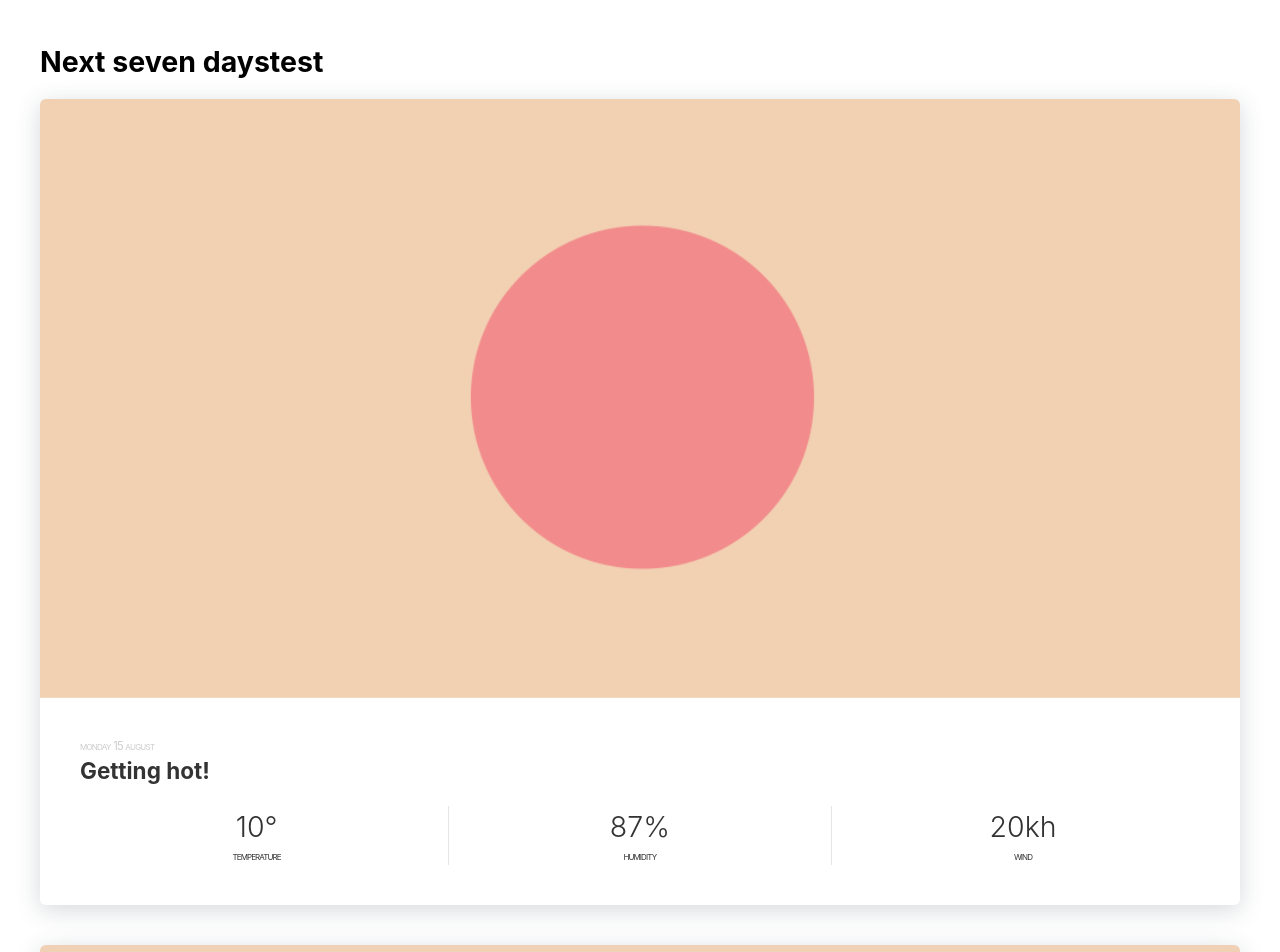
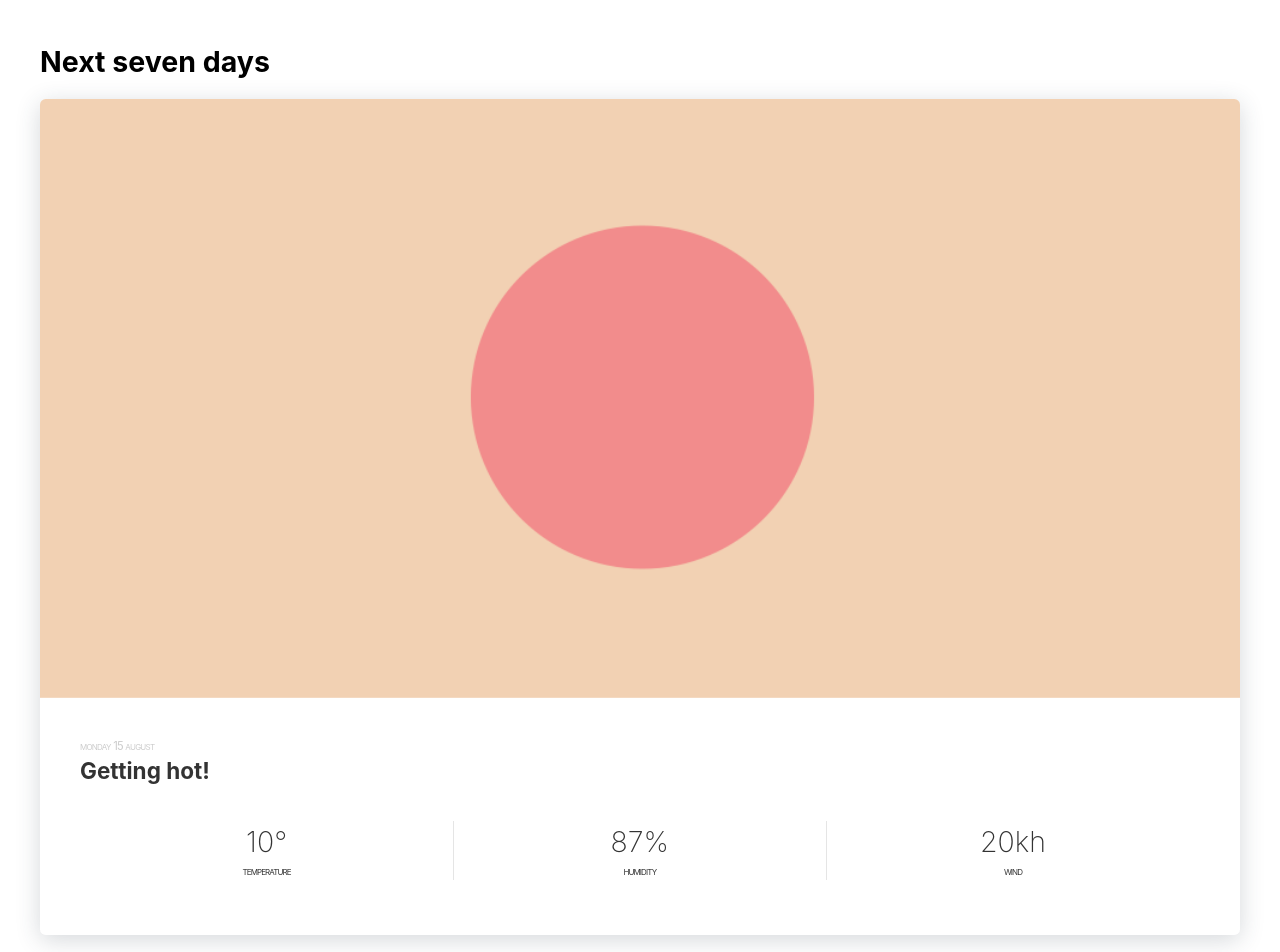
Before and after one commit to Ecto409/meteo, a plain HTML site: page index.html in a window 1280 px wide. Shown: the top 952 px of the page. Drawn offline with nearby package versions, Linux system fonts and the light colour scheme.

Commit message:
Improvement

```diff
--- a/css/style.css
+++ b/css/style.css
@@ -66,7 +66,7 @@ h6 {
 .infos {
   text-align: center;
   font-size: 1.9rem;
-  font-weight: 300;
+  font-weight: 200;
   color: #333;
 }
 
--- a/index.html
+++ b/index.html
@@ -32,7 +32,7 @@
 
 
     <div id="content">
-      <h1 class="uk-animation-fade" uk-scrollspy="cls: uk-animation-slide-bottom-medium; repeat: true">Next seven daystest</h1>
+      <h1 class="uk-animation-fade" uk-scrollspy="cls: uk-animation-slide-bottom-medium; repeat: true">Next seven days</h1>
       <div class="uk-child-width-1-1@m" uk-grid uk-scrollspy="cls: uk-animation-slide-bottom-medium; repeat: true">
         <div>
           <div class="uk-card uk-card-default">
@@ -43,7 +43,7 @@
             <div class="uk-card-body">
               <h6>monday 15 august</h6>
               <h3 class="uk-card-title">Getting hot!</h3>
-              <div class="uk-grid-divider uk-grid-small" uk-grid>
+              <div class="uk-grid-divider uk-grid-small uk-padding-small" uk-grid>
                 <div class="infos uk-width-1-3">10°<br />
                   <h5>temperature</h5></div>
                 <div class="infos uk-width-1-3">87%<br />
```
